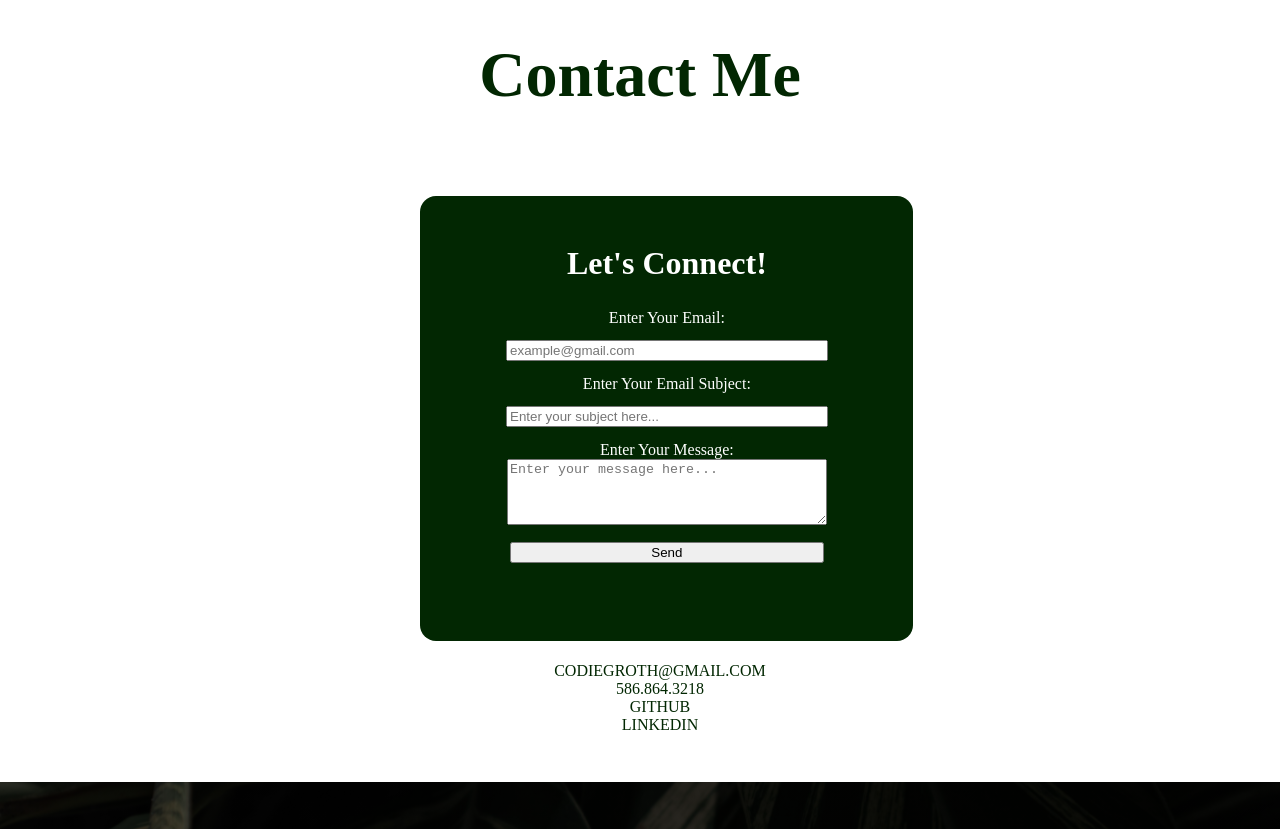
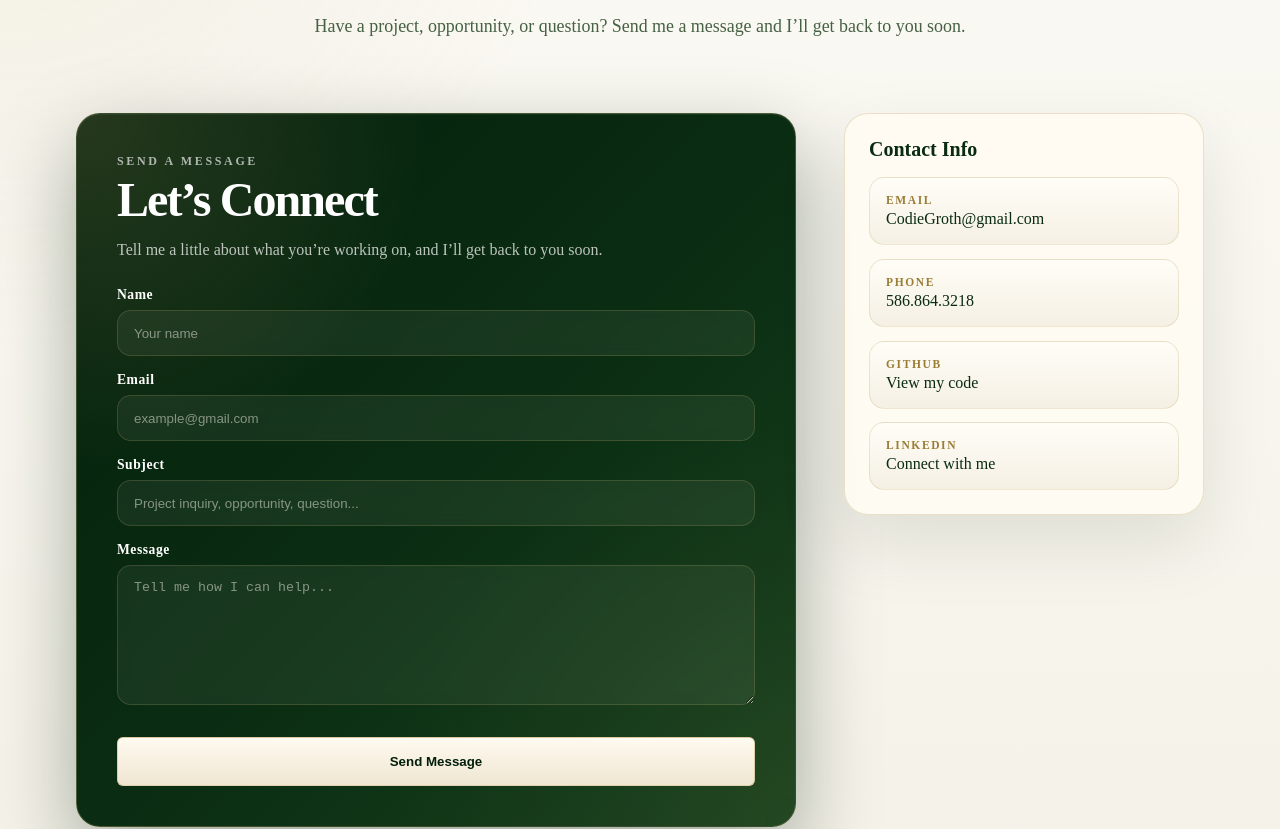
Before and after one commit to codiemaureen/codieCodes, a Next.js app: page / in a window 1280 px wide. Shown: the part 5460-6289 px from the top of the page. Built offline with nearby package versions, Linux system fonts and the light colour scheme; a web font is replaced by a local one.

Commit message:
Fixing contact me

```diff
--- a/src/app/component/ContactForm.jsx
+++ b/src/app/component/ContactForm.jsx
@@ -1,88 +1,127 @@
-'use client';
-import styles from './ContactForm.module.css';
-import React, { useState } from 'react';
+"use client";
+
+import styles from "./ContactForm.module.css";
+import { useState } from "react";
 
 const ContactForm = () => {
+  const [status, setStatus] = useState("");
+  const [isSubmitting, setIsSubmitting] = useState(false);
 
   const onSubmit = async (event) => {
     event.preventDefault();
+
+    setIsSubmitting(true);
+    setStatus("");
+
     const form = event.target;
-    const formData = new FormData(event.target);
+    const formData = new FormData(form);
 
     formData.append("access_key", "e2c5a454-b0d9-457d-a930-85329e26d7c9");
 
     const object = Object.fromEntries(formData);
     const json = JSON.stringify(object);
 
-    const res = await fetch("https://api.web3forms.com/submit", {
-      method: "POST",
-      headers: {
-        "Content-Type": "application/json",
-        Accept: "application/json"
-      },
-      body: json
-    }).then((res) =>
-      {res.json()
-      form.reset();
+    try {
+      const response = await fetch("https://api.web3forms.com/submit", {
+        method: "POST",
+        headers: {
+          "Content-Type": "application/json",
+          Accept: "application/json",
+        },
+        body: json,
       });
 
+      const result = await response.json();
+
+      if (result.success) {
+        setStatus("Message sent successfully. Thanks for reaching out!");
+        form.reset();
+      } else {
+        setStatus("Something went wrong. Please try again.");
+      }
+    } catch (error) {
+      setStatus("Unable to send message right now. Please try again later.");
+    } finally {
+      setIsSubmitting(false);
+    }
   };
 
   return (
     <div className={styles.formContainer}>
-      <form
-      method="get"
-      className={styles.form}
-      onSubmit={onSubmit}
-      id='contact'>
-        <h2 className={styles.formHeading}>
-          Let's Connect!
-        </h2>
+      <form className={styles.form} onSubmit={onSubmit} id="contact">
+        <div className={styles.formHeader}>
+          <p className={styles.eyebrow}>Send a message</p>
+          <h2 className={styles.formHeading}>Let’s Connect</h2>
+          <p className={styles.formText}>
+            Tell me a little about what you’re working on, and I’ll get back to
+            you soon.
+          </p>
+        </div>
 
-        <div className={styles.emailInput}>
-          <label
-            className={styles.label} htmlFor="email">
-            Enter Your Email:
+        <div className={styles.fieldGroup}>
+          <label className={styles.label} htmlFor="name">
+            Name
+          </label>
+          <input
+            type="text"
+            name="name"
+            id="name"
+            placeholder="Your name"
+            className={styles.formInput}
+            required
+          />
+        </div>
+
+        <div className={styles.fieldGroup}>
+          <label className={styles.label} htmlFor="email">
+            Email
           </label>
           <input
             type="email"
             name="email"
             id="email"
-            placeholder='example@gmail.com'
+            placeholder="example@gmail.com"
             className={styles.formInput}
-            required />
+            required
+          />
         </div>
-        <div className={styles.emailInput}>
-          <label
-          className={styles.label}
-          htmlFor="email">Enter Your Email Subject: </label>
+
+        <div className={styles.fieldGroup}>
+          <label className={styles.label} htmlFor="subject">
+            Subject
+          </label>
           <input
             type="text"
-            name="email"
-            id="email"
+            name="subject"
+            id="subject"
+            placeholder="Project inquiry, opportunity, question..."
             className={styles.formInput}
-            autoComplete="off"
-            placeholder='Enter your subject here...' required />
+            required
+          />
         </div>
-        <div className={styles.emailInput}>
-          <div className={styles.textbody}>
-            <label className={styles.label} htmlFor="message">Enter Your Message:</label>
-            <textarea
+
+        <div className={styles.fieldGroup}>
+          <label className={styles.label} htmlFor="message">
+            Message
+          </label>
+          <textarea
             className={styles.textarea}
-            name="emailBody"
-            rows={4} id="emailBody"
-            placeholder='Enter your message here...'/>
-          </div>
+            name="message"
+            id="message"
+            rows={5}
+            placeholder="Tell me how I can help..."
+            required
+          />
         </div>
-        <div>
-          <input
-            type="submit"
-            value="Send"
-            className={`${styles.formInput} ${styles.button}`}/>
-        </div>
+
+        <button type="submit" className={styles.button} disabled={isSubmitting}>
+          {isSubmitting ? "Sending..." : "Send Message"}
+        </button>
+
+        {status && <p className={styles.statusMessage}>{status}</p>}
       </form>
     </div>
-  )
-}
+  );
+};
 
-export default ContactForm
+export default ContactForm;
--- a/src/app/component/ContactForm.module.css
+++ b/src/app/component/ContactForm.module.css
@@ -1,42 +1,133 @@
-.formContainer{
-  display: flex;
+.formContainer {
+  width: 100%;
+  min-width: 0;
 }
 
 .form {
+  width: 100%;
+  min-width: 0;
+  max-width: none;
   display: flex;
   flex-direction: column;
-  min-height: 50vh;
-  min-width: 35vw;
-  max-width: 70vw;
-  background-color: rgb(2, 39, 2);
-  border-radius: 1rem;
+  gap: 1rem;
   color: white;
-  margin: 1%;
-  padding: 5%;
+  border-radius: 1.5rem;
+  padding: clamp(1.75rem, 4vw, 2.5rem);
+
+  background:
+    radial-gradient(circle at 0% 0%, rgba(198, 173, 115, 0.18), transparent 35%),
+    radial-gradient(circle at 100% 100%, rgba(198, 173, 115, 0.08), transparent 40%),
+    linear-gradient(135deg, #031f0b 0%, #0b2e13 55%, #163f1b 100%);
+
+  border: 1px solid rgba(198, 173, 115, 0.25);
+
+  box-shadow:
+    0 30px 80px rgba(3, 31, 11, 0.35),
+    inset 0 1px 0 rgba(255, 255, 255, 0.05);
+}
+.formHeader {
+  margin-bottom: 0.5rem;
+}
+
+.eyebrow {
+  margin: 0 0 0.5rem;
+  color: rgba(255, 255, 255, 0.65);
+  font-size: 0.75rem;
+  font-weight: 800;
+  letter-spacing: 0.22em;
+  text-transform: uppercase;
+}
+
+.formHeading {
+  margin: 0;
+  font-size: clamp(2.25rem, 4vw, 3rem);
+  line-height: 0.95;
+  letter-spacing: -0.04em;
+}
+
+.formText {
+  margin: 0.85rem 0 0;
+  color: rgba(255, 255, 255, 0.72);
+  max-width: 560px;
   font-size: 1rem;
+  line-height: 1.65;
 }
-.formHeading{
-  font-size: 2rem;
+
+.fieldGroup {
+  display: grid;
+  gap: 0.45rem;
 }
-.label{
-  display: block;
+
+.label {
+  font-size: 0.85rem;
+  font-weight: 700;
+  letter-spacing: 0.04em;
 }
-.formInput{
-  margin: 3%;
-  width: 70%;
+
+.formInput,
+.textarea {
+  width: 100%;
+  border-radius: 0.85rem;
+  padding: 0.9rem 1rem;
+
+  color: #fffaf0;
+
+  background: rgba(247, 243, 233, 0.06);
+  border: 1px solid rgba(198, 173, 115, 0.2);
+
+  backdrop-filter: blur(6px);
+
+  transition: all 180ms ease;
 }
+
+.formInput::placeholder,
+.textarea::placeholder {
+  color: rgba(247, 243, 233, 0.5);
+}
+
+.formInput:focus,
+.textarea:focus {
+  border-color: rgba(198, 173, 115, 0.7);
+  background: rgba(247, 243, 233, 0.1);
+  box-shadow: 0 0 0 3px rgba(198, 173, 115, 0.12);
+}
+
 .textarea {
-  width: 70%;
+  resize: vertical;
+  min-height: 140px;
+}
+
+.button {
+  margin-top: 1rem;
+  border-radius: 6px;
+  padding: 1rem 1.25rem;
+  background: linear-gradient(180deg, #fffaf0, #efe6d1);
+  color: #031f0b;
+  font-weight: 800;
+  border: 1px solid rgba(198, 173, 115, 0.5);
+  transition: all 180ms ease;
+}
+
+.button:hover {
+  transform: translateY(-2px);
+  box-shadow: 0 14px 30px rgba(3, 31, 11, 0.25);
+}
+
+.button:disabled {
+  cursor: not-allowed;
+  opacity: 0.7;
+  transform: none;
+}
+
+.statusMessage {
+  margin: 0.5rem 0 0;
+  color: rgba(255, 255, 255, 0.8);
+  font-size: 0.9rem;
+  line-height: 1.5;
 }
 
 @media screen and (max-width: 900px) {
-  .formContainer{
-    width: 100vw;
-    justify-content: center;
-  }
-
-  .form{
-    width: 80vw;
-    max-height: 20vh;
+  .form {
+    padding: 1.25rem;
   }
 }
--- a/src/app/component/ContactMe.jsx
+++ b/src/app/component/ContactMe.jsx
@@ -1,47 +1,71 @@
-'use client';
-import styles from './ContactMe.module.css';
-import ContactForm from './ContactForm';
-import Link from 'next/link';
-import { useState, useEffect } from 'react';
-import { PopupButton } from 'react-calendly';
+import styles from "./ContactMe.module.css";
+import ContactForm from "./ContactForm";
+import Link from "next/link";
 
 const ContactMe = () => {
-  const [rootElement, setRootElement] = useState(null);
+  return (
+    <section id="contactMe" className={styles.contactContainer}>
+      <div className={styles.contactIntro}>
+        <p className={styles.eyebrow}>Contact</p>
+        <h2 className={styles.contactHeader}>Let’s work together</h2>
+        <p className={styles.contactText}>
+          Have a project, opportunity, or question? Send me a message and I’ll
+          get back to you soon.
+        </p>
+      </div>
 
-  useEffect(() => {
-    // Set the root element after the component mounts
-    setRootElement(document.getElementById("__next"));
-  }, []);
-
-  return (
-    <div id='contactMe' className={styles.contactContainer}>
-      <h2 className={styles.contactHeader}>{'contact me'}</h2>
       <div className={styles.contactFlex}>
         <ContactForm />
-        <ol className={styles.contactList}>
+
+        <aside className={styles.contactCard}>
+          <h3 className={styles.cardTitle}>Contact Info</h3>
+
+          <ul className={styles.contactList}>
             <li className={styles.contactItem}>
-              <a href="mailto:codiegroth?subject=Hello%20there&body=I%20wanted%20to%20reach%20out" className={styles.contactLink}>
-                CodieGroth@Gmail.com
+              <a
+                href="mailto:codiegroth@gmail.com?subject=Project%20Inquiry"
+                className={styles.contactLink}
+              >
+                <span>Email</span>
+                CodieGroth@gmail.com
               </a>
             </li>
+
             <li className={styles.contactItem}>
-              <Link href="tel:+15868643218" className={styles.contactLink}>
+              <a href="tel:+15868643218" className={styles.contactLink}>
+                <span>Phone</span>
                 586.864.3218
+              </a>
+            </li>
+
+            <li className={styles.contactItem}>
+              <Link
+                href="https://github.com/codiemaureen"
+                target="_blank"
+                rel="noopener noreferrer"
+                className={styles.contactLink}
+              >
+                <span>GitHub</span>
+                View my code
               </Link>
             </li>
+
             <li className={styles.contactItem}>
-              <Link href="https://github.com/codiemaureen" target='_blank' className={styles.contactLink}>
-                Github
+              <Link
+                href="https://www.linkedin.com/in/codiemaureen/"
+                target="_blank"
+                rel="noopener noreferrer"
+                className={styles.contactLink}
+              >
+                <span>LinkedIn</span>
+                Connect with me
               </Link>
             </li>
-            <li className={styles.contactItem}>
-              <Link href="https://www.linkedin.com/in/codiemaureen/" target='_blank' className={styles.contactLink}>LinkedIn
-              </Link>
-            </li>
-        </ol>
+          </ul>
+        </aside>
       </div>
-    </div>
-  )
-}
+    </section>
+  );
+};
 
-export default ContactMe
+export default ContactMe;
--- a/src/app/component/ContactMe.module.css
+++ b/src/app/component/ContactMe.module.css
@@ -1,64 +1,133 @@
-.contactContainer {
- text-align: center;
- color: rgb(2, 39, 2);
+.contactContainer,
+.contactContainer * {
+  box-sizing: border-box;
 }
 
-.contactHeader{
-  padding-top: 5%;
+.contactContainer {
+  padding: clamp(5rem, 9vw, 8rem) 1.25rem;
+  color: #092b12;
+  background:
+    radial-gradient(circle at top left, rgba(198, 173, 115, 0.14), transparent 34%),
+    linear-gradient(180deg, #fbfaf5 0%, #f4f1e7 100%);
 }
-.contactFlex{
- display: flex;
- justify-content: space-evenly;
- align-items: center;
+.contactIntro {
+  max-width: 850px;
+  margin: 0 auto clamp(3rem, 6vw, 4.5rem);
+  text-align: center;
 }
 
-.contactList{
- text-align: start;
- list-style-type: none;
+.eyebrow {
+  margin: 0 0 1rem;
+  color: rgb(2, 39, 2);
+  font-size: 0.78rem;
+  font-weight: 800;
+  letter-spacing: 0.24em;
+  text-transform: uppercase;
+}
+
+.contactHeader {
+  margin: 0;
+  font-size: clamp(3rem, 7vw, 6rem);
+  line-height: 0.92;
+  letter-spacing: -0.05em;
+  text-transform: capitalize;
+}
+
+.contactText {
+  margin: 1.35rem auto 0;
+  max-width: 680px;
+  font-size: clamp(1rem, 1.4vw, 1.15rem);
+  line-height: 1.7;
+  color: rgba(2, 39, 2, 0.72);
+}
+
+.contactFlex {
+  max-width: 1180px;
+  margin: 0 auto;
+  display: grid;
+  grid-template-columns: minmax(0, 720px) minmax(320px, 360px);
+  gap: clamp(1.5rem, 4vw, 3rem);
+  justify-content: center;
+  align-items: start;
+}
+
+.contactCard {
+  border-radius: 1.5rem;
+  padding: 1.5rem;
+  background: rgba(255, 252, 243, 0.88);
+  border: 1px solid rgba(198, 173, 115, 0.35);
+  box-shadow: 0 28px 70px rgba(2, 39, 2, 0.1);
+}
+
+.cardTitle {
+  margin: 0 0 1rem;
+  color: #092b12;
+  font-size: 1.25rem;
+}
+
+.contactList {
+  list-style-type: none;
+  padding: 0;
+  margin: 0;
+  display: grid;
+  gap: 0.85rem;
 }
 
 .contactItem {
- font-size: 2em;
- /* padding: 1rem; */
- padding-left: 0;
- text-decoration: none;
+  font-size: 1rem;
 }
 
-
-.contactLink{
- color: rgb(2, 39, 2);
- text-transform: uppercase;
- text-decoration: none;
+.contactLink {
+  display: grid;
+  gap: 0.25rem;
+  padding: 1rem;
+  border-radius: 0.95rem;
+  color: #092b12;
+  text-decoration: none;
+  background: linear-gradient(180deg, #fffdf7, #f5f0e4);
+  border: 1px solid rgba(198, 173, 115, 0.28);
+  transition:
+    transform 180ms ease,
+    box-shadow 180ms ease,
+    background 180ms ease,
+    border-color 180ms ease;
 }
 
-.button {
- padding: 1rem;
- color:white;
- font-size: 1rem;
- background-color: rgb(2, 39, 2);
- cursor: pointer;
+.contactLink span {
+  color: #9a7c35;
+  font-size: 0.72rem;
+  font-weight: 800;
+  letter-spacing: 0.14em;
+  text-transform: uppercase;
+  transition: transform 180ms ease;
 }
 
+.contactLink:hover {
+  transform: translateY(-4px);
+  background: linear-gradient(180deg, #fffaf0, #efe5cf);
+  border-color: rgba(198, 173, 115, 0.7);
+  box-shadow: 0 14px 30px rgba(2, 39, 2, 0.14);
+}
 
-@media screen and (max-width: 1355px) {
+.contactLink:hover span {
+  transform: translateX(4px);
+}
+
+.contactLink:hover span {
+  transform: translateX(4px);
+}
+
+@media screen and (max-width: 900px) {
   .contactContainer {
-    height: 100%;
-    padding-top: 20vh;
+    padding: 4rem 1rem;
   }
+
   .contactFlex {
-    flex-direction: column;
-    align-items: center;
+    grid-template-columns: 1fr;
+    max-width: 680px;
   }
-  .contactHeader {
-    margin-bottom: 10vh;
-  }
-  .contactList{
-    text-align: center;
-  }
-  .contactItem {
-    font-size: 1rem;
-  }
-  .button {
-    font-size: .7rem;
+
+  .contactCard {
+    padding: 1.25rem;
   }
 }
```
